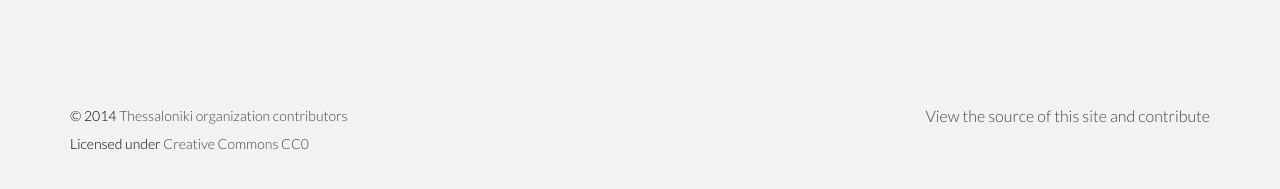
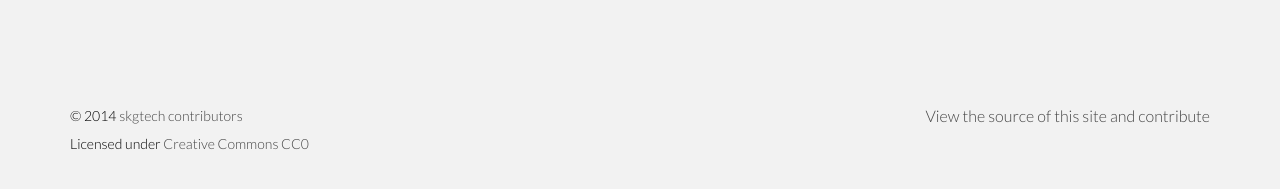
Before and after one commit to skgtech/skgtech.github.io, a Jekyll site: the page built from index.html, in a window 1280 px wide and 900 px high, scrolled down 2150 px. Shown: the part 702-891 px from the top of the window. Built offline with Jekyll 4.4.1, drawn with Linux system fonts in a browser that asks for light colours; nearby versions of some CDN libraries.

Commit message:
fine tune title and meta

```diff
--- a/_config.yml
+++ b/_config.yml
@@ -13,12 +13,12 @@ pygments: auto
 # Themes are encouraged to use these universal variables
 # so be sure to set them if your theme uses them.
 #
-title : "Thessaloniki Tech Community"
+title : "Thessaloniki Community, Events & Meetups"
 tagline: "The insiders SKG scoop"
 author :
-  name : "Thessaloniki organization contributors"
+  name : "skgtech contributors"
   email : "skg-developers@googlegroups.com"
-  github : "thessaloniki"
+  github : "skgtech"
   # twitter : username
   # feedburner : feedname
 githubrepo: "https://github.com/skgtech/skgtech.github.io"
```
